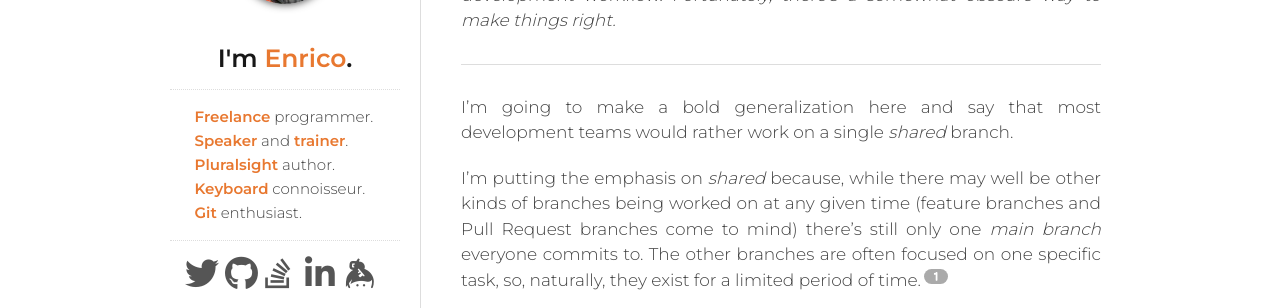
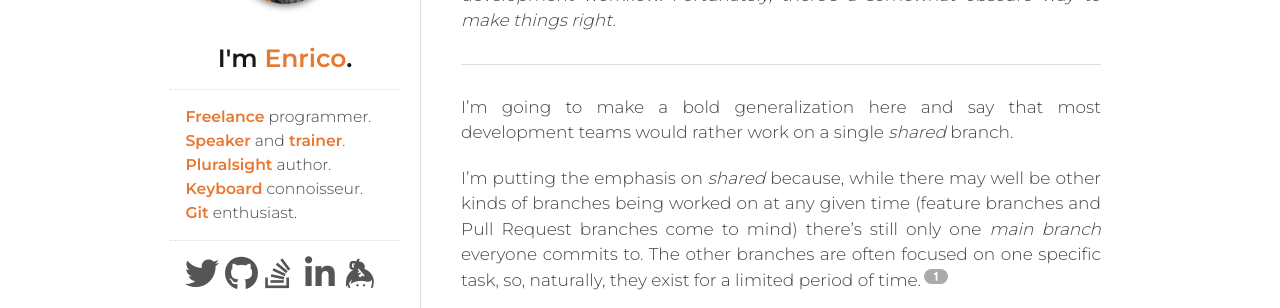
Before and after one commit to megakemp/megakemp.github.io, a Jekyll site: the page built from index.html, in a window 1280 px wide. Shown: the part 231-539 px from the top of the page. Built offline with Jekyll 4.4.1, drawn with Linux system fonts in a browser that asks for light colours; nearby versions of some CDN libraries; the list of posts is cut into pages by our own code; comment, search, counter and statistics services are not loaded.

Commit message:
Increases the font size in the sidebar

```diff
--- a/_includes/css/screen.css
+++ b/_includes/css/screen.css
@@ -604,7 +604,8 @@
 
 .sidebar p {
   text-align: left;
-  width: 181px;
+  font-size: 104%;
+  width: 199px;
   margin: 0 auto;
 }
 
```
